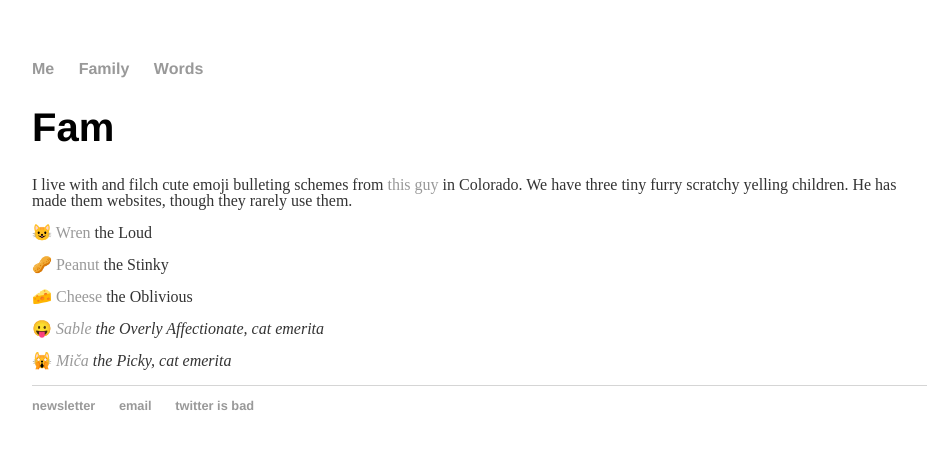
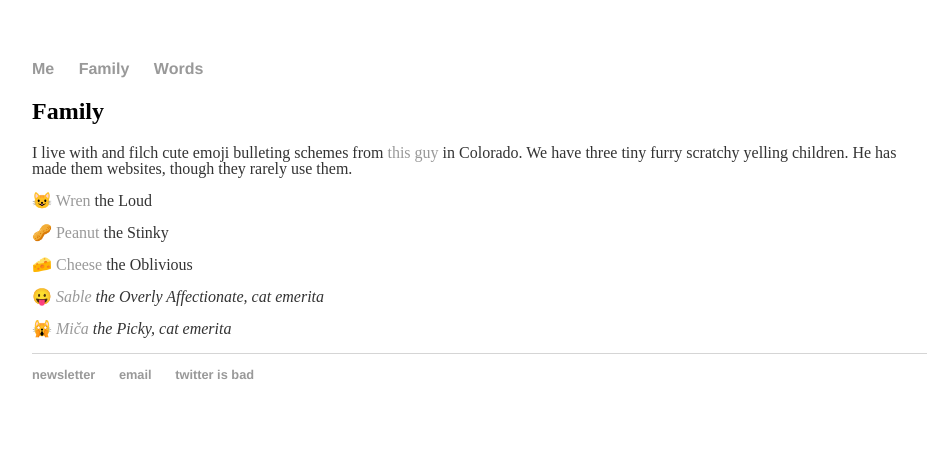
Before and after one commit to rhonorv/rhonorv.github.io, a Jekyll site: the page built from family/index.html, in a window 1280 px wide. Shown: the top 449 px of the page, without its empty margins (160-1087 px from the left). Built offline with Jekyll 4.4.1, drawn with Linux system fonts in a browser that asks for light colours.

Commit message:
Update index.html

```diff
--- a/family/index.html
+++ b/family/index.html
@@ -4,7 +4,7 @@ title: Family
 ---
 
 		<div class="family">
-			<h1>Fam</h1>
+			<h2>Family</h2>
 			<p>I live with and filch cute emoji bulleting schemes from <a href="https://jayschwa.net/">this guy</a> in Colorado. We have three tiny furry scratchy yelling children. He has made them websites, though they rarely use them.</p>
 
 			<p><span aria-hidden="true">😺 </span><a href="https://wren.cat/">Wren</a> the Loud</p>
```
